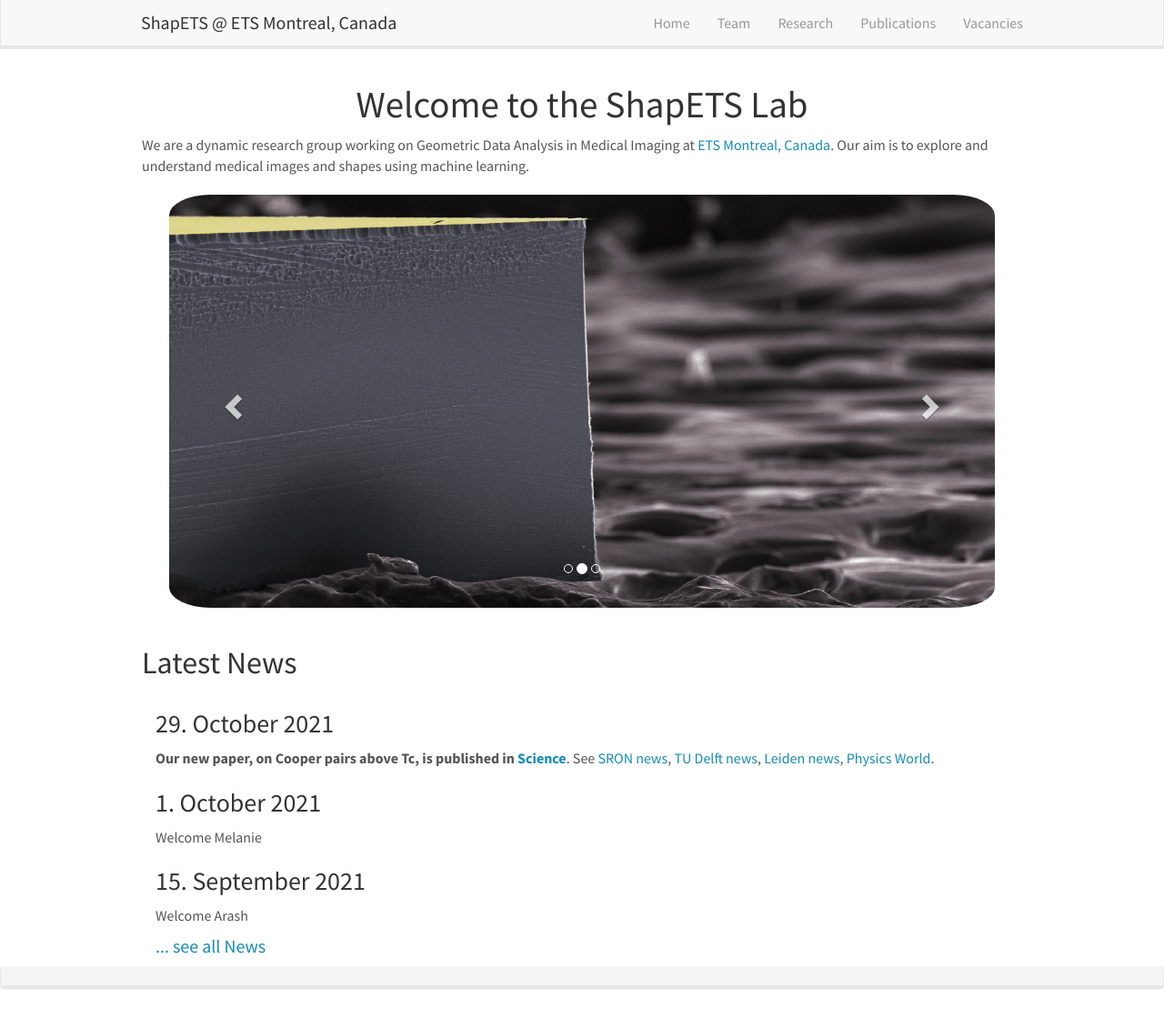
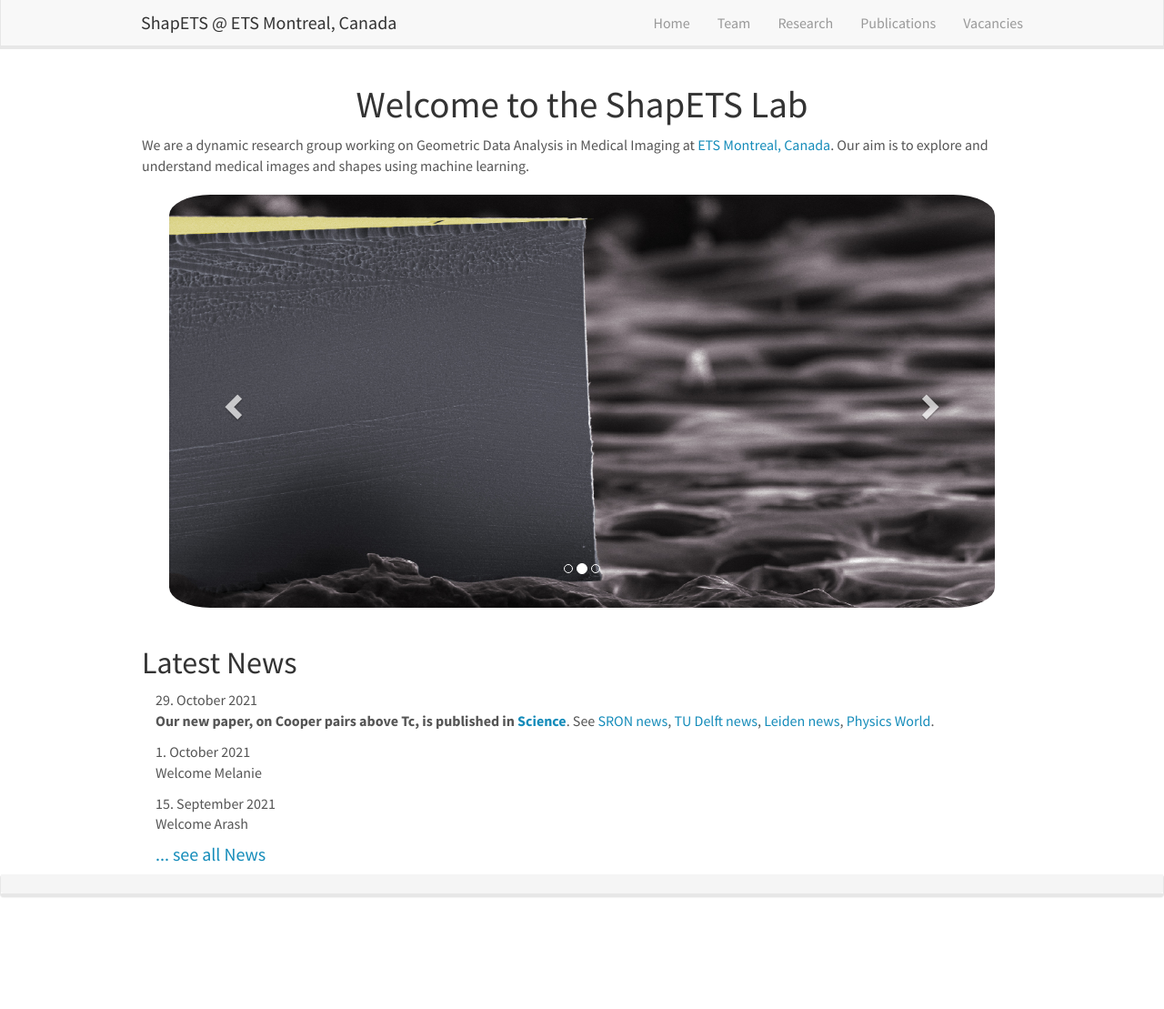
Before and after one commit to kharitz/shapets_website, a Jekyll site: the page built from _pages/home.md, in a window 1280 px wide and 1109 px high. Shown: the whole window at 91% size. Built offline with Jekyll 4.4.1, drawn with Linux system fonts in a browser that asks for light colours; nearby versions of some CDN libraries.

Commit message:
Update news.html

```diff
--- a/_includes/news.html
+++ b/_includes/news.html
@@ -2,7 +2,7 @@
 <div class="container-fluid">
 
 {% for article in site.data.news limit:9 %}
-<h3>{{ article.date}}</h3>
+{{ article.date}}
 {{ article.headline | markdownify}}
 {% endfor %}
 
```
